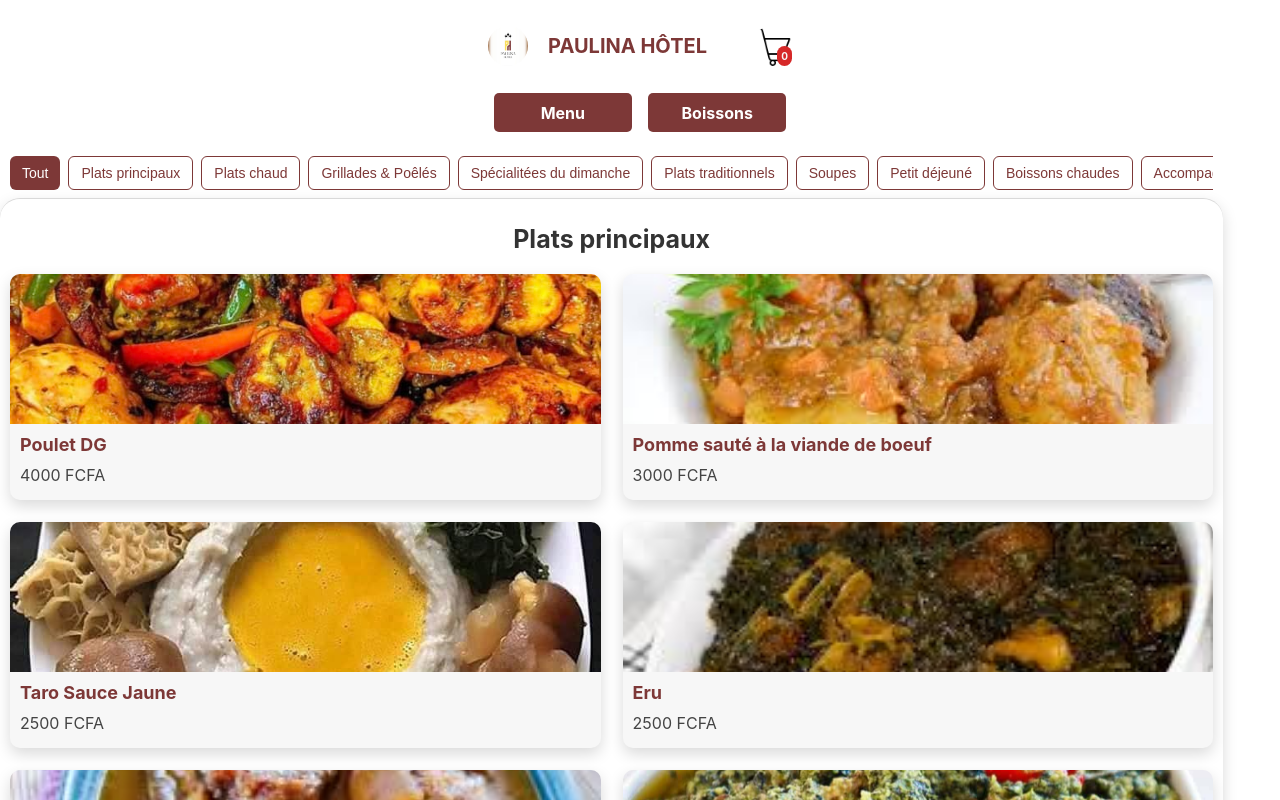
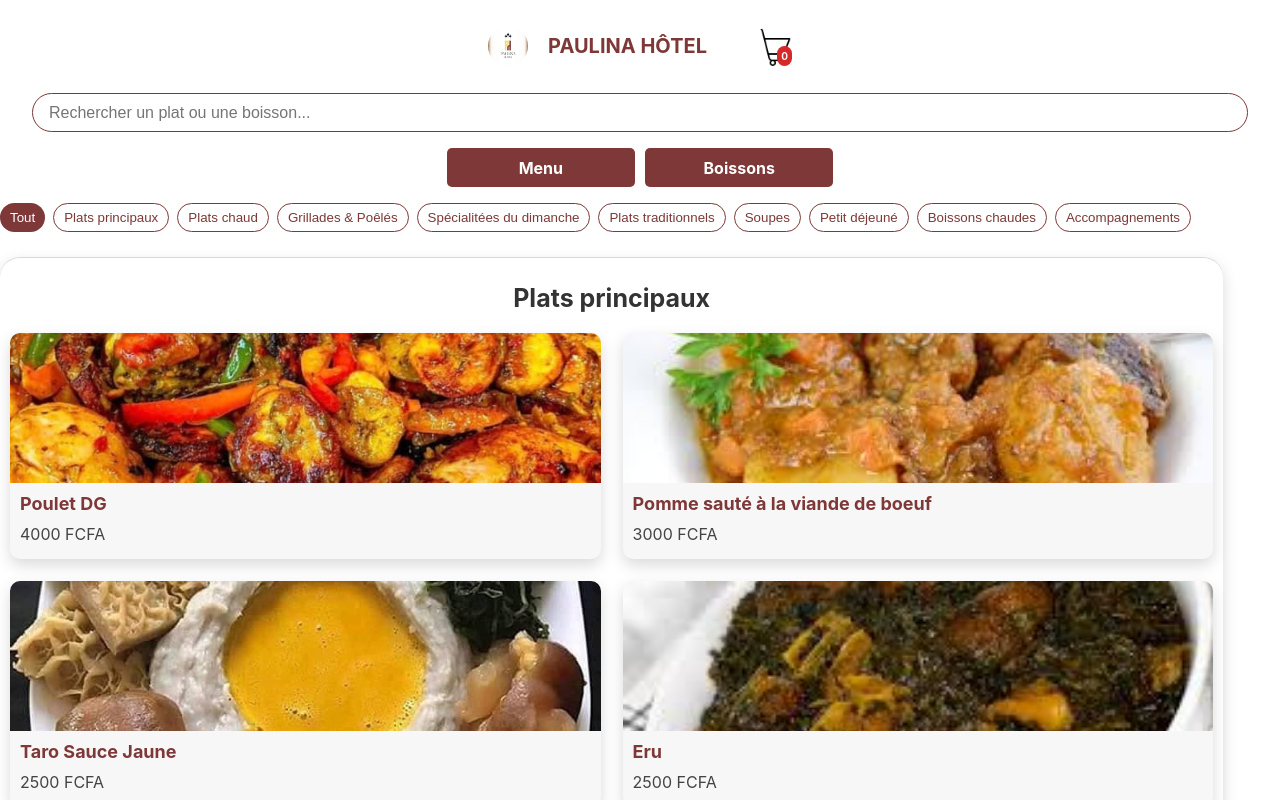
Before and after one commit to KFCAyzen/Resto-PH, a React (Vite) app: page / in a window 1280 px wide. Shown: the top 800 px of the page. Built offline with nearby package versions, Linux system fonts and the light colour scheme.

Commit message:
Design ajustment cart, search bar

```diff
--- a/src/App.tsx
+++ b/src/App.tsx
@@ -3,15 +3,18 @@ import MenuPage from './MenuPage.tsx';
 import BoissonsPage from './BoissonsPage';
 import CartPage from './CartPage';
 import { useState, useEffect } from 'react';
-import { BrowserRouter as Router, Routes, Route, Link } from 'react-router-dom';
+import { BrowserRouter as Router, Routes, Route, Link, useLocation } from 'react-router-dom';
 import logo from './assets/logo.jpg';
 import type { MenuItem } from './types.ts';
 import { menuItems } from './types.ts';
 import { images } from './images.ts';
 
-function App() {
+function AppContent() {
+  const location = useLocation();
+
   const [cartItems, setCartItems] = useState<MenuItem[]>([]);
   const [table, setTable] = useState<string | null>(null);
+  const [searchTerm, setSearchTerm] = useState<string>(''); // State pour la recherche
 
   // Charger le panier au démarrage
   useEffect(() => {
@@ -49,7 +52,7 @@ function App() {
     }
   }, []);
 
-  // Ajout au panier
+  // ✅ Ajout au panier
   const handleAddToCart = (item: MenuItem) => {
     const existingItem = cartItems.find(i => i.id === item.id);
     if (existingItem) {
@@ -62,7 +65,9 @@ function App() {
     }
   };
 
-  function AppContent() {
+  // Condition pour savoir si on est sur la page panier
+  const isCartPage = location.pathname === "/panier";
+
   return (
     <>
       {/* Barre de titre */}
@@ -70,6 +75,7 @@ function App() {
         <img src={logo} alt="PH" />
         <h1>PAULINA HÔTEL</h1>
         <nav className='navbar'>
+          {/* Bouton Panier */}
           <Link
             className='cartBtn'
             to="/panier"
@@ -81,8 +87,28 @@ function App() {
         </nav>
       </div>
 
-        {/* Boutons Menu / Boissons sous la barre de titre */}
-        <div style={{ display: 'flex', gap: '1rem', justifyContent: 'center', margin: '1rem 0' }}>
+      {/* Afficher barre recherche + boutons menu/boissons uniquement si PAS sur la page panier */}
+      {!isCartPage && (
+        <>
+          {/* Barre de recherche */}
+          <div style={{ display: 'flex', justifyContent: 'center', margin: '1rem 0' }}>
+            <input
+              type="search"
+              placeholder="Rechercher un plat ou une boisson..."
+              value={searchTerm}
+              onChange={(e) => setSearchTerm(e.target.value)}
+              style={{
+                padding: '0.6rem 1rem',
+                width: '95%',
+                borderRadius: '20px',
+                border: '1px solid #7d3837',
+                fontSize: '1rem',
+              }}
+            />
+          </div>
+
+          {/* Boutons Menu / Boissons */}
+          <div style={{ display: 'flex', justifyContent: 'center', marginBottom: '1rem', gap: '10px' }}>
             <Link
               to="/"
               style={{
@@ -93,7 +119,7 @@ function App() {
                 borderRadius: '5px',
                 textDecoration: 'none',
                 textAlign: 'center',
-              minWidth: '100px',
+                minWidth: '150px',
                 cursor: 'pointer',
               }}
             >
@@ -109,15 +135,17 @@ function App() {
                 borderRadius: '5px',
                 textDecoration: 'none',
                 textAlign: 'center',
-              minWidth: '100px',
+                minWidth: '150px',
                 cursor: 'pointer',
               }}
             >
               Boissons
             </Link>
           </div>
+        </>
+      )}
 
-        {/* Routes pour afficher les pages */}
+      {/* Routes */}
       <Routes>
         <Route
           path='/'
@@ -127,6 +155,7 @@ function App() {
               cartItems={cartItems}
               setCartItems={setCartItems}
               onAddToCart={handleAddToCart}
+              searchTerm={searchTerm}
             />
           }
         />
@@ -137,6 +166,7 @@ function App() {
               cartItems={cartItems}
               setCartItems={setCartItems}
               onAddToCart={handleAddToCart}
+              searchTerm={searchTerm}
             />
           }
         />
@@ -155,6 +185,7 @@ function App() {
   );
 }
 
+function App() {
   return (
     <Router>
       <AppContent />
--- a/src/BoissonsPage.tsx
+++ b/src/BoissonsPage.tsx
@@ -1,4 +1,3 @@
-
 import React from 'react';
 import MenuPage from './MenuPage';
 import type { MenuItem } from './types';
@@ -8,15 +7,25 @@ type Props = {
   cartItems: MenuItem[];
   setCartItems: React.Dispatch<React.SetStateAction<MenuItem[]>>;
   onAddToCart: (item: MenuItem) => void;
+  category?: string;
+  searchTerm?: string;
 };
 
-const BoissonsPage: React.FC<Props> = ({ cartItems, setCartItems, onAddToCart }) => {
+const BoissonsPage: React.FC<Props> = ({
+  cartItems,
+  setCartItems,
+  onAddToCart,
+  category,
+  searchTerm = '',
+}) => {
   return (
     <MenuPage
       items={drinksItems}
       cartItems={cartItems}
       setCartItems={setCartItems}
       onAddToCart={onAddToCart}
+      category={category}
+      searchTerm={searchTerm}
     />
   );
 };
--- a/src/MenuPage.tsx
+++ b/src/MenuPage.tsx
@@ -7,9 +7,17 @@ type Props = {
   setCartItems: React.Dispatch<React.SetStateAction<MenuItem[]>>;
   onAddToCart: (item: MenuItem) => void;
   category?: string; // catégorie optionnelle pour filtrer l’affichage
+  searchTerm?: string; // terme de recherche optionnel
 };
 
-const MenuPage: React.FC<Props> = ({ items, cartItems, setCartItems, onAddToCart, category }) => {
+const MenuPage: React.FC<Props> = ({
+  items,
+  cartItems,
+  setCartItems,
+  onAddToCart,
+  category,
+  searchTerm = '',
+}) => {
   const [selectedItem, setSelectedItem] = useState<MenuItem | null>(null);
   const [selectedCategory, setSelectedCategory] = useState<string>('Tout'); // Catégorie active
 
@@ -25,12 +33,17 @@ const MenuPage: React.FC<Props> = ({ items, cartItems, setCartItems, onAddToCart
     : items;
 
   // --- Application du filtre en fonction de la catégorie choisie via les boutons ---
+  // Et filtrage par recherche (searchTerm) insensible à la casse
   const finalFilteredItems =
     selectedCategory === 'Tout'
-      ? initialFilteredItems
-      : initialFilteredItems.filter(item =>
-          item.catégorie.includes(selectedCategory)
-        );
+      ? initialFilteredItems.filter(item =>
+          item.nom.toLowerCase().includes(searchTerm.toLowerCase())
+        )
+      : initialFilteredItems
+          .filter(item => item.catégorie.includes(selectedCategory))
+          .filter(item =>
+            item.nom.toLowerCase().includes(searchTerm.toLowerCase())
+          );
 
   // --- Regrouper les produits par catégorie (selon finalFilteredItems) ---
   const groupedItems = finalFilteredItems.reduce((acc: { [key: string]: MenuItem[] }, item) => {
@@ -43,36 +56,30 @@ const MenuPage: React.FC<Props> = ({ items, cartItems, setCartItems, onAddToCart
 
   return (
     <div>
-      {/* --- Boutons de sélection de catégories avec scroll horizontal --- */}
+      {/* --- Boutons de sélection de catégories --- */}
       <div
         style={{
           display: 'flex',
           gap: '8px',
+          marginBottom: '20px',
+          flexWrap: 'nowrap',
           overflowX: 'auto',
-          padding: '8px 0',
-          whiteSpace: 'nowrap',
-          scrollbarWidth: 'none', // Firefox
-          msOverflowStyle: 'none', // IE/Edge
-          marginLeft: '10px',
-          // paddingLeft: '10px',
-          maxWidth: '94%'
+          paddingBottom: '5px',
         }}
-        className="category-scroll"
       >
         {categories.map(cat => (
           <button
             key={cat}
             onClick={() => setSelectedCategory(cat)}
             style={{
-              flexShrink: 0,
-              padding: '8px 12px',
-              fontSize: '14px',
-              borderRadius: '6px',
+              padding: '6px 10px',
+              borderRadius: '15px',
               border: selectedCategory === cat ? "none" : '1px solid #7d3837',
               backgroundColor: selectedCategory === cat ? '#7d3837' : '#fff',
               color: selectedCategory === cat ? 'white' : '#7d3837',
               cursor: 'pointer',
-              whiteSpace: 'nowrap'
+              whiteSpace: 'nowrap',
+              flexShrink: 0,
             }}
           >
             {cat}
@@ -125,15 +132,6 @@ const MenuPage: React.FC<Props> = ({ items, cartItems, setCartItems, onAddToCart
           </div>
         </>
       )}
-
-      {/* --- Styles pour cacher la scrollbar --- */}
-      <style>
-        {`
-          .category-scroll::-webkit-scrollbar {
-            display: none;
-          }
-        `}
-      </style>
     </div>
   );
 };
--- a/src/types.ts
+++ b/src/types.ts
@@ -70,7 +70,7 @@ export const menuItems: MenuItem[] = [
   },
   {
     id: 6,
-    nom: "Ndolé Viade",
+    nom: "Ndolé Viande",
     prix: "3000 FCFA",
     image: images.ndolé,
     description: "Feuilles d’oseille amère mijotées avec viande et pâte d’arachide.",
```
Also changed, not shown: src/App.css (+0 -9 lines), src/CartPage.tsx (+76 -53 lines). Lines whose indentation alone changed are shown as unchanged.
